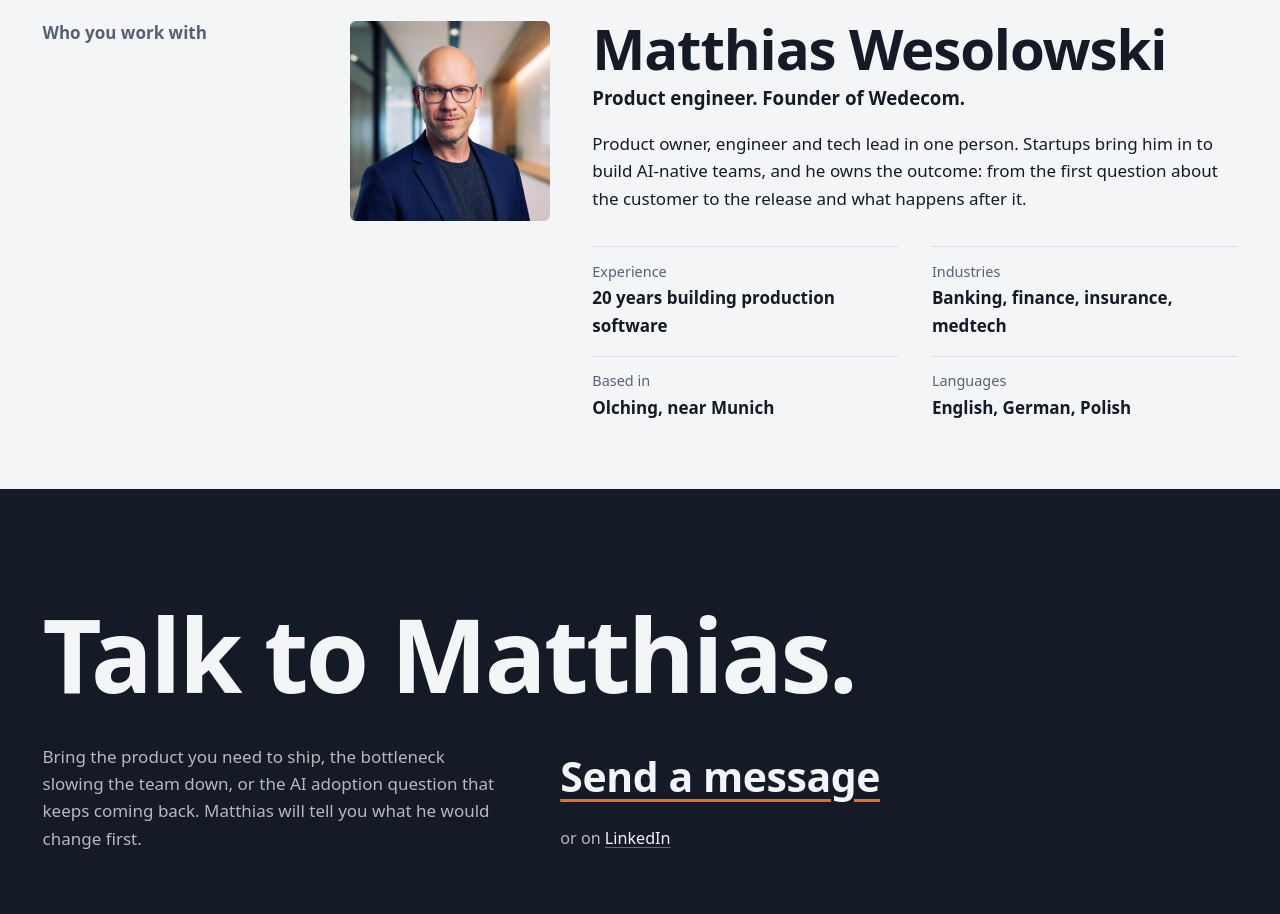
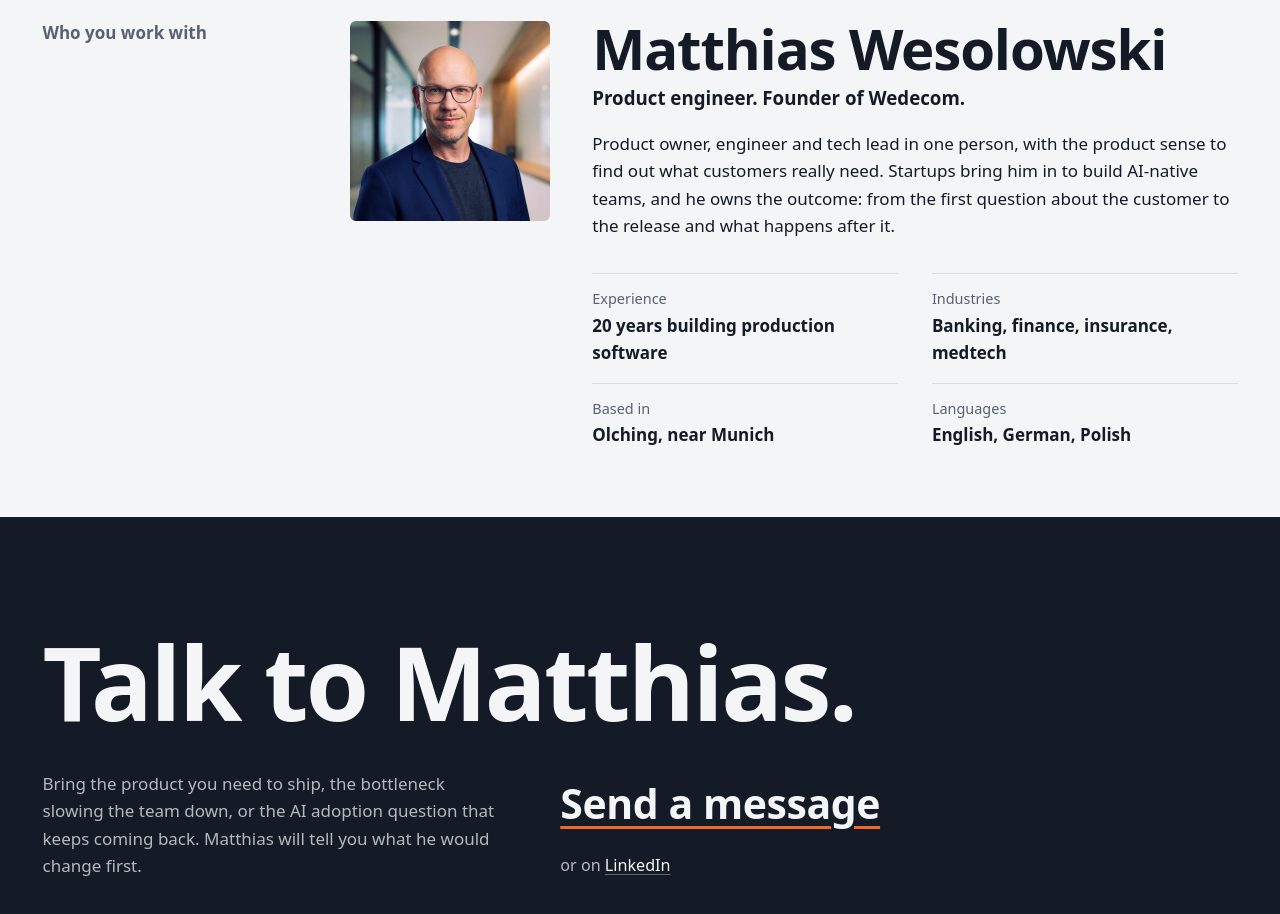
Before and after one commit to mwesox/wedecom-homepage, an Astro site: page / in a window 1280 px wide. Shown: the part 2380-3294 px from the top of the page. Built offline with nearby package versions, Linux system fonts and the light colour scheme; Astro itself is replaced by a stand-in of ours.

Commit message:
feat(home): name product sense in the founder bio

```diff
--- a/src/pages/index.astro
+++ b/src/pages/index.astro
@@ -211,7 +211,8 @@ const graphNotes = [
           <p class="founder-role">Product engineer. Founder of Wedecom.</p>
           <div class="md-prose">
             <p>
-              Product owner, engineer and tech lead in one person. Startups
+              Product owner, engineer and tech lead in one person, with the
+              product sense to find out what customers really need. Startups
               bring him in to build AI-native teams, and he owns the outcome:
               from the first question about the customer to the release and
               what happens after it.
```
